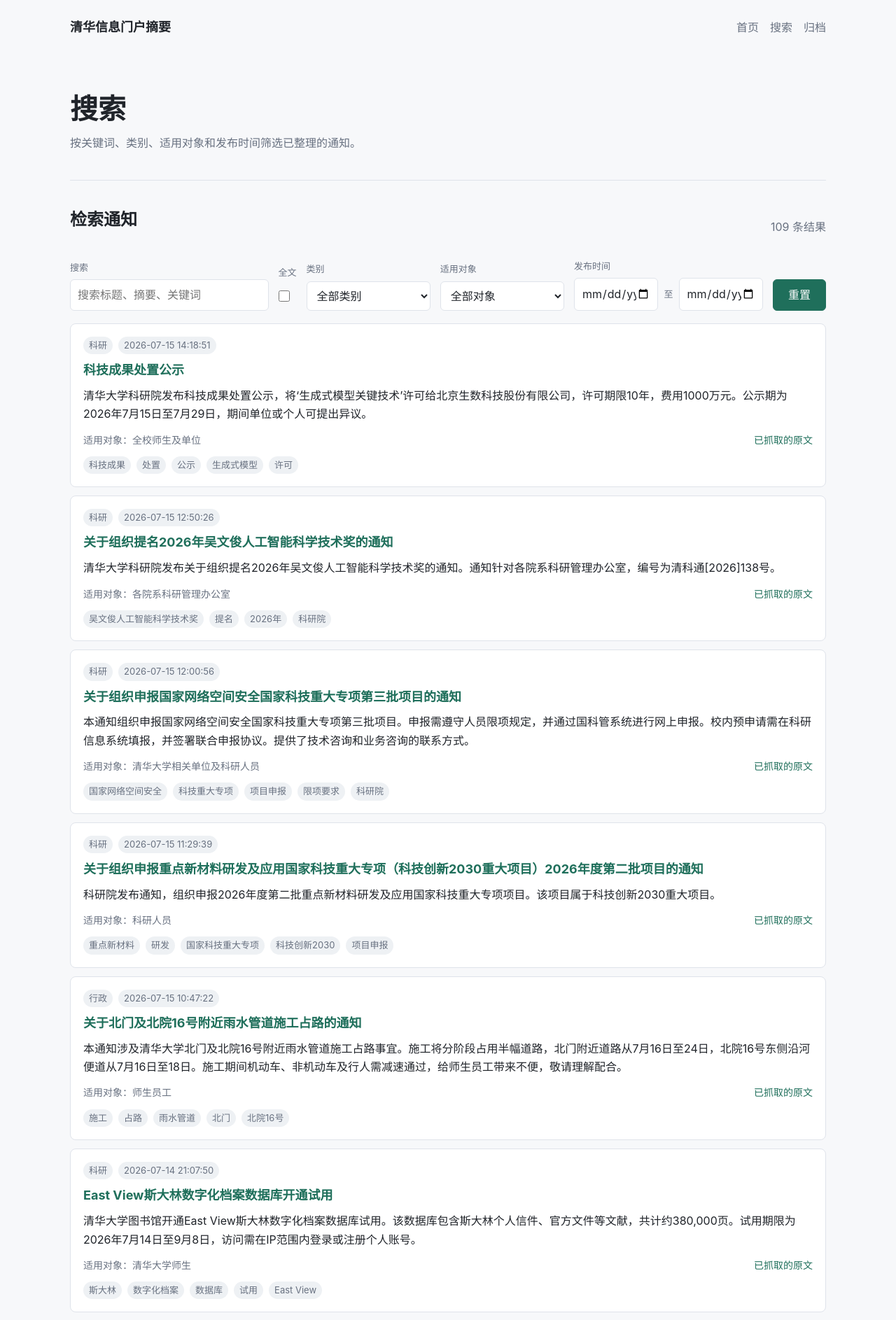
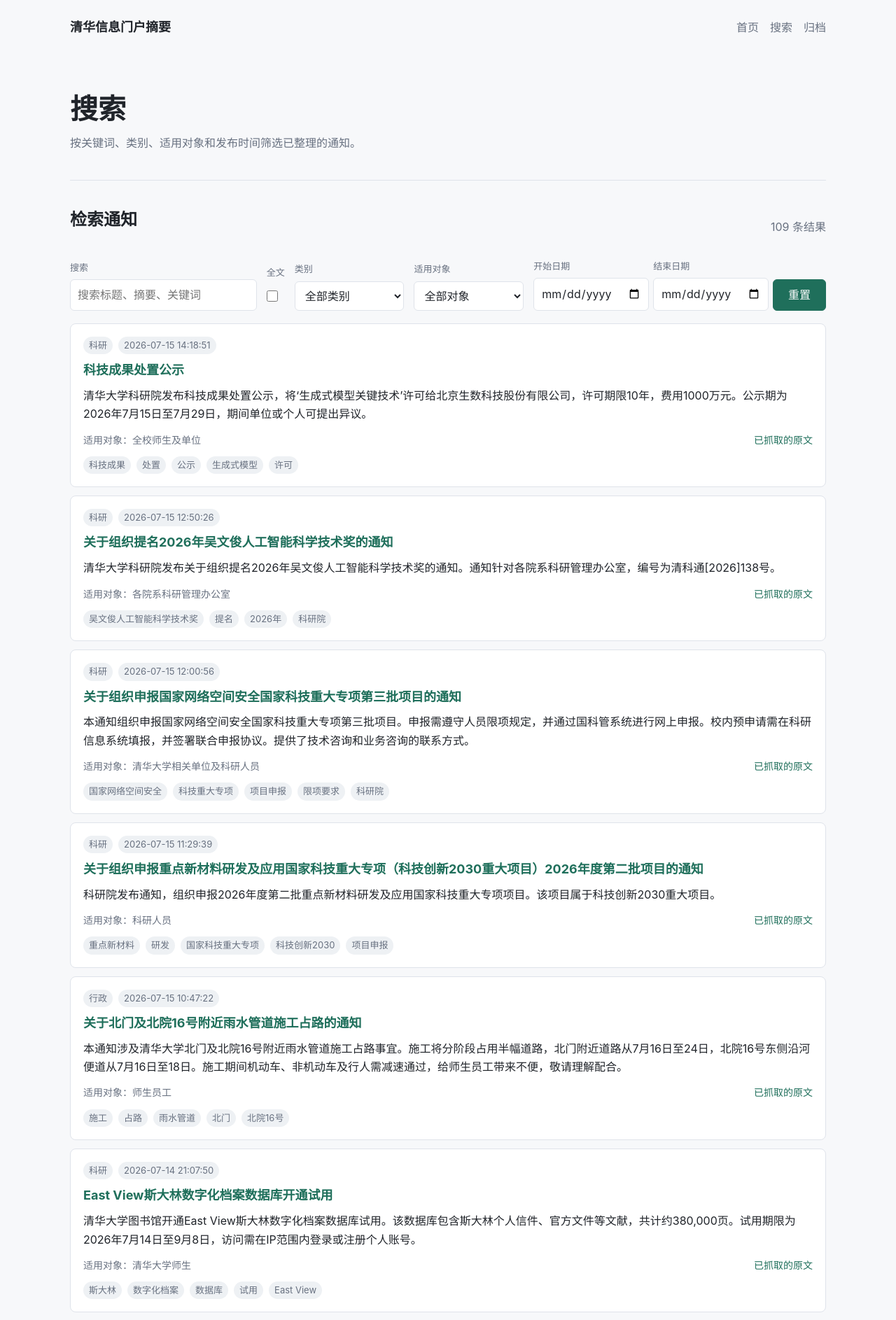
Before and after one commit to amy-zyhhh/InfoRSS, a Jekyll site: the page built from search.html, in a window 1280 px wide. Shown: the top 1886 px of the page at 70% size. Built offline with Jekyll 4.4.1, drawn with Linux system fonts in a browser that asks for light colours.

Commit message:
基本完成

```diff
--- a/assets/css/main.css
+++ b/assets/css/main.css
@@ -201,15 +201,14 @@ h3 {
 
 .filters {
   display: grid;
-  grid-template-columns: minmax(240px, 1.6fr) auto repeat(2, minmax(132px, 1fr)) minmax(270px, 1.4fr) auto;
+  grid-template-columns: minmax(240px, 1.7fr) auto repeat(4, minmax(132px, 1fr)) auto;
   gap: 14px;
   align-items: end;
   margin-bottom: 18px;
 }
 
 .filters label,
-.filters .check-filter,
-.filters .date-range-filter {
+.filters .check-filter {
   display: grid;
   gap: 6px;
 }
@@ -239,17 +238,6 @@ h3 {
   background: transparent;
   border: 0;
   accent-color: var(--accent);
-}
-
-.date-range-filter > div {
-  display: grid;
-  grid-template-columns: minmax(0, 1fr) auto minmax(0, 1fr);
-  gap: 8px;
-  align-items: center;
-}
-
-.date-range-filter > div > span {
-  color: var(--muted);
 }
 
 .sr-only {
@@ -639,15 +627,6 @@ h3 {
     gap: 10px;
   }
 
-  .date-range-filter > div {
-    grid-template-columns: 1fr;
-    gap: 6px;
-  }
-
-  .date-range-filter > div > span {
-    display: none;
-  }
-
   .archive-filter {
     grid-template-columns: 1fr;
     gap: 10px;
@@ -720,13 +699,9 @@ h3 {
     grid-template-columns: minmax(240px, 1.4fr) auto repeat(2, minmax(140px, 1fr));
   }
 
-  .date-range-filter {
-    grid-column: 1 / span 3;
-  }
-
   .filters button {
-    grid-column: 4;
-    justify-self: stretch;
+    grid-column: 1 / -1;
+    justify-self: start;
     width: auto;
     min-width: 96px;
   }
--- a/assets/js/brief-raw-links.js
+++ b/assets/js/brief-raw-links.js
@@ -18,6 +18,9 @@
   }
 
   function currentBriefPath() {
+    if (window.INFO_RSS_CURRENT_BRIEF_URL) {
+      return String(window.INFO_RSS_CURRENT_BRIEF_URL).replace(/\/+$/, "/");
+    }
     const pathname = window.location.pathname.replace(/\/+$/, "/");
     const base = String(window.INFO_RSS_BASE_URL || "/").replace(/\/+$/, "");
     if (base && base !== "/" && pathname.startsWith(`${base}/`)) {
@@ -36,7 +39,7 @@
       });
 
     article.querySelectorAll("h3 > a[href]").forEach((link) => {
-      const rawUrl = bySource.get(normalizeUrl(link.getAttribute("href")));
+      const rawUrl = bySource.get(normalizeUrl(link.getAttribute("href"))) || bySource.get(normalizeUrl(link.href));
       if (!rawUrl || link.closest("h3").nextElementSibling?.classList.contains("raw-link")) return;
 
       const row = document.createElement("p");
--- a/search.html
+++ b/search.html
@@ -39,14 +39,14 @@ permalink: /search/
         <option value="">全部对象</option>
       </select>
     </label>
-    <div class="date-range-filter">
-      <span>发布时间</span>
-      <div>
-        <input id="date-start" type="date" aria-label="开始日期">
-        <span>至</span>
-        <input id="date-end" type="date" aria-label="结束日期">
-      </div>
-    </div>
+    <label>
+      <span>开始日期</span>
+      <input id="date-start" type="date">
+    </label>
+    <label>
+      <span>结束日期</span>
+      <input id="date-end" type="date">
+    </label>
     <button id="reset-filters" type="button">重置</button>
   </div>
 
```
Also changed, not shown: index.html (+8 -0 lines), README.md.
